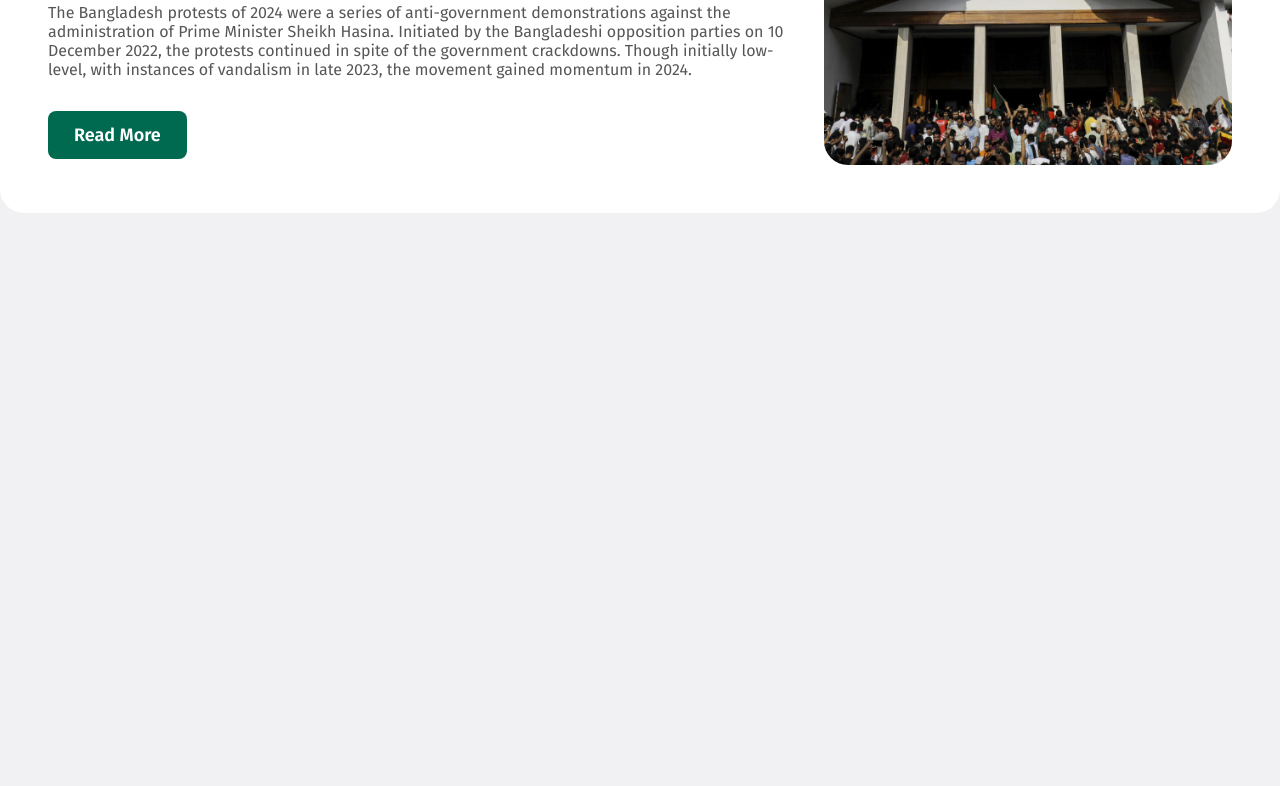
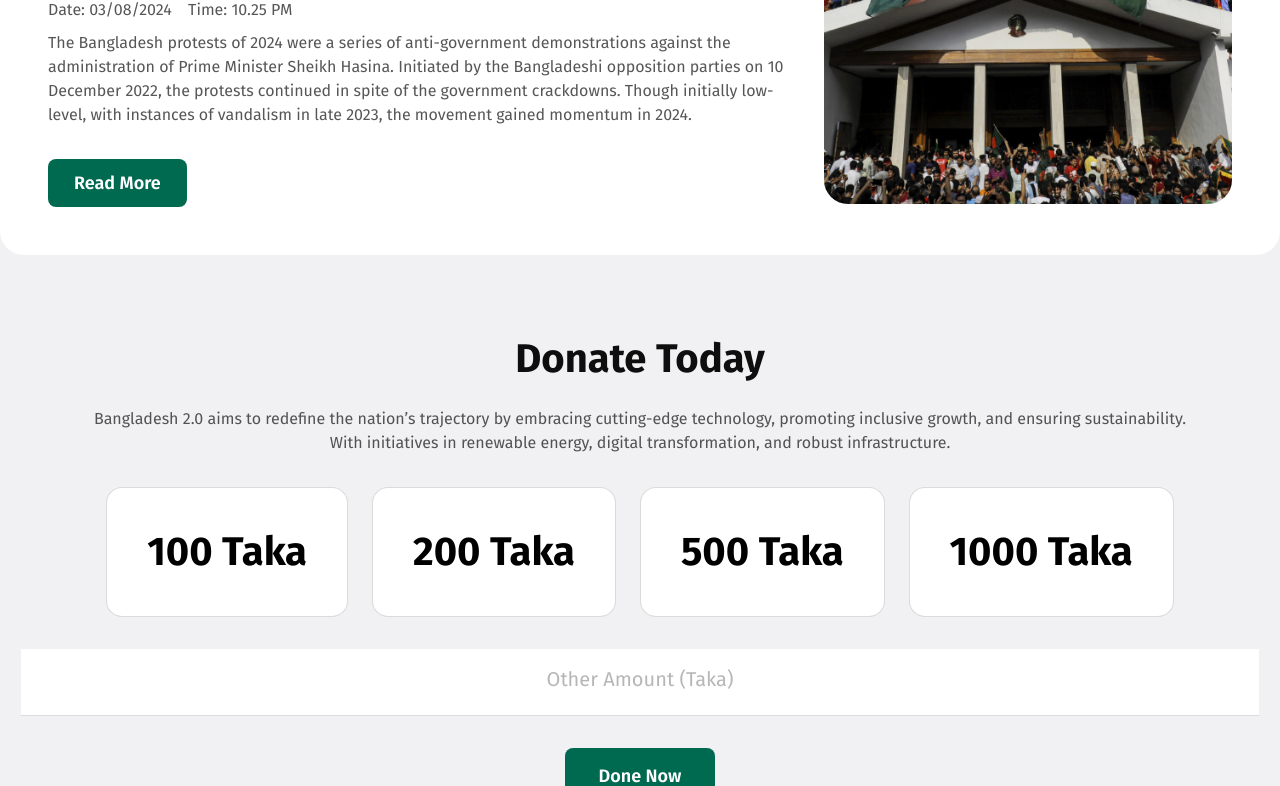
Before and after one commit to sazzad731/Assignment-1, a plain HTML site: page index.html in a window 1280 px wide. Shown: the part 2014-2800 px from the top of the page. Before the commit the page ends 2307 px from the top, so only its background shows below. Drawn offline with Linux system fonts and the light colour scheme.

Commit message:
donate section complete

```diff
--- a/index.html
+++ b/index.html
@@ -106,6 +106,24 @@
           </div>
         </div>
       </section>
+
+      <!-- Donate section -->
+       <section class="donate base-with">
+        <div>
+          <h2>Donate Today</h2>
+          <p>Bangladesh 2.0 aims to redefine the nation’s trajectory by embracing cutting-edge technology, promoting inclusive growth, and ensuring sustainability. <br> With initiatives in renewable energy, digital transformation, and robust infrastructure.</p>
+          <div class="donate-mount">
+            <span>100 Taka</span>
+            <span> 200 Taka</span>
+            <span>500 Taka</span>
+            <span>1000 Taka</span>
+          </div>
+          <div>
+            <input type="text" placeholder="Other Amount (Taka)">
+          </div>
+          <button class="donate-btn btn">Done Now</button>
+        </div>
+       </section>t
     </main>
     <footer></footer>
   </body>
--- a/style.css
+++ b/style.css
@@ -1,49 +1,52 @@
-@import url('https://fonts.googleapis.com/css2?family=Fira+Sans:ital,wght@0,100;0,200;0,300;0,400;0,500;0,600;0,700;0,800;0,900;1,100;1,200;1,300;1,400;1,500;1,600;1,700;1,800;1,900&display=swap');
+@import url("https://fonts.googleapis.com/css2?family=Fira+Sans:ital,wght@0,100;0,200;0,300;0,400;0,500;0,600;0,700;0,800;0,900;1,100;1,200;1,300;1,400;1,500;1,600;1,700;1,800;1,900&display=swap");
 
 /* common css */
-*{
+* {
   margin: 0;
   padding: 0;
   box-sizing: border-box;
   font-family: "Fira Sans", serif;
 }
 
-body{
-  background-color: #F1F1F3;
+body {
+  background-color: #f1f1f3;
 }
 
 /* shared css */
-.btn{
-  background-color: #006A50;
+.btn {
+  background-color: #006a50;
   border-radius: 8px;
   border: none;
-  color: #FFFFFF;
+  color: #ffffff;
   font-size: 18px;
   font-weight: 600;
   transition: 0.3s;
   cursor: pointer;
 }
 
-.btn:hover{
+.btn:hover {
   background-color: #007c5d;
 }
 
-h2{
+h2 {
   font-size: 40px;
   font-weight: 700;
-  color: #0E0E0E;
+  color: #0e0e0e;
 }
 
-.base-with{
+.base-with {
   max-width: 1536px;
 }
 
-
-
+p {
+  font-size: 16px;
+  font-weight: 400;
+  line-height: 24px;
+}
 
 /* hero section */
-.hero{
-  background-color: #C6E4D6;
+.hero {
+  background-color: #c6e4d6;
   margin: 80px auto;
   border-radius: 24px;
   padding: 80px 60px;
@@ -52,184 +55,237 @@ h2{
   justify-content: space-between;
 }
 
-.hero .info p{
+.hero .info p {
   font-size: 24px;
   font-weight: 500;
-  color: #0E0E0E;
+  color: #0e0e0e;
   opacity: 50%;
   margin-bottom: 16px;
 }
 
-.hero .info h1{
+.hero .info h1 {
   font-size: 56px;
   font-weight: 700;
   margin-bottom: 24px;
 }
 
-.hero .info button{
+.hero .info button {
   padding: 17px 34px;
 }
 
-
-
 /* Vision of Future section */
-.future{
+.future {
   margin: 0px auto 32px auto;
 }
 
-.future h2{
+.future h2 {
   margin-bottom: 24px;
 }
 
-.future p{
-  font-size: 16px;
-  font-weight: 400;
-  color: rgba(14,14,14,70%);
+.future p {
+  color: rgba(14, 14, 14, 70%);
   margin-bottom: 32px;
 }
 
-.future .future-cards{
+.future .future-cards {
   display: flex;
   align-items: center;
   justify-content: space-between;
   gap: 24px;
 }
 
-.future .future-cards .card{
+.future .future-cards .card {
   padding: 32px;
   border-radius: 16px;
 }
 
-.future .future-cards .card img{
+.future .future-cards .card img {
   margin-bottom: 25px;
 }
 
-.future .future-cards .card h4{
+.future .future-cards .card h4 {
   font-size: 20px;
   font-weight: 700;
-  color: rgba(14,14,14,80%);
+  color: rgba(14, 14, 14, 80%);
   margin-bottom: 12px;
 }
 
-.future .future-cards .card p{
-  font-size: 16px;
-  font-weight: 400;
+.future .future-cards .card p {
   margin-bottom: 24px;
 }
 
-.future .future-cards .card button{
+.future .future-cards .card button {
   padding: 11px 20px;
   border-radius: 8px;
   border: none;
   font-size: 16px;
   font-weight: 600;
-  color: #FFFFFF;
+  color: #ffffff;
   transition: 0.3s;
   cursor: pointer;
 }
 
-.future .future-cards .topic1{
+.future .future-cards .topic1 {
   background-color: rgba(84, 144, 245, 20%);
 }
 
-.future .future-cards .topic1 button{
-  background-color: #5490F5;
+.future .future-cards .topic1 button {
+  background-color: #5490f5;
 }
 
-.future .future-cards .topic1 button:hover{
+.future .future-cards .topic1 button:hover {
   background-color: #4685f1;
 }
 
-.future .future-cards .topic2{
-  background-color: #C6E4D6;
+.future .future-cards .topic2 {
+  background-color: #c6e4d6;
 }
 
-.future .future-cards .topic2 button{
-  background-color: #09A15C;
+.future .future-cards .topic2 button {
+  background-color: #09a15c;
 }
 
-.future .future-cards .topic2 button:hover{
+.future .future-cards .topic2 button:hover {
   background-color: #089254;
 }
 
-.future .future-cards .topic3{
-  background-color: #F7EBCF;
+.future .future-cards .topic3 {
+  background-color: #f7ebcf;
 }
 
-.future .future-cards .topic3 button{
-  background-color: #FFC239;
+.future .future-cards .topic3 button {
+  background-color: #ffc239;
 }
 
-.future .future-cards .topic3 button:hover{
+.future .future-cards .topic3 button:hover {
   background-color: #f8b415;
 }
 
-
-
-
 /* Recent News section */
-.news{
+.news {
   margin: 80px auto;
 }
 
-.news h2{
+.news h2 {
   margin-bottom: 24px;
 }
 
-.news p{
-  font-size: 16px;
-  font-weight: 400;
-  color: rgba(14,14,14,70%);
+.news p {
+  color: rgba(14, 14, 14, 70%);
   margin-bottom: 32px;
 }
 
-.news .news-card{
+.news .news-card {
   display: flex;
   align-items: center;
   gap: 32px;
   justify-content: space-between;
   padding: 48px;
-  background-color: #FFFFFF;
+  background-color: #ffffff;
   border-radius: 24px;
   margin-bottom: 24px;
 }
 
-.news .row-revers{
+.news .row-revers {
   flex-direction: row-reverse;
 }
 
-.news .news-card > img{
+.news .news-card > img {
   border-radius: 24px;
 }
 
-.news .row-revers > img{
+.news .row-revers > img {
   width: 408px;
   height: 306px;
   object-fit: cover;
 }
 
-.news .news-card h3{
+.news .news-card h3 {
   font-size: 32px;
   font-weight: 700;
-  color: rgba(14,14,14,80%);
+  color: rgba(14, 14, 14, 80%);
   margin-bottom: 12px;
 }
 
-.news .news-card .al-jazeera{
+.news .news-card .al-jazeera {
   margin-bottom: 12px;
 }
 
-.news .news-card .date-time{
+.news .news-card .date-time {
   margin-bottom: 12px;
-  font-size: 16px;
-  font-weight: 400;
-  color: rgba(14,14,14,70%);
+  color: rgba(14, 14, 14, 70%);
 }
 
-.news .news-card .date-time .date{
+.news .news-card .date-time .date {
   margin-right: 12px;
 }
 
-.news .news-card .news-btn{
+.news .news-card .news-btn {
   padding: 13px 26px;
 }
+
+/* Donate section */
+.donate {
+  margin: 80px auto;
+  text-align: center;
+
+}
+
+.donate h2 {
+  margin-bottom: 24px;
+}
+
+.donate p {
+  color: rgba(14, 14, 14, 70%);
+  margin-bottom: 32px;
+}
+
+.donate .donate-mount{
+  display: flex;
+  align-items: center;
+  justify-content: center;
+  gap: 24px;
+  margin-bottom: 32px;
+}
+
+.donate .donate-mount span{
+  padding: 40px;
+  border-radius: 16px;
+  background-color: #ffffff;
+  font-size: 40px;
+  font-weight: 700;
+  cursor: pointer;
+  transition: 0.1s;
+  border: 1px solid rgba(14, 14, 14, 15%);
+}
+
+/* .donate .donate-mount .active{
+  background-color: #C6E4D6;
+} */
+
+.donate .donate-mount span:hover{
+  background-color: #C6E4D6;
+}
+
+.donate input[type="text"]{
+  width: 1238px;
+  padding: 25px 0;
+  text-align: center;
+  border: none;
+  border-bottom: 1px solid rgba(14, 14, 14, 15%);
+  margin-bottom: 32px;
+}
+
+.donate input[type="text"]:focus{
+  outline-style: none;
+}
+
+::placeholder{
+  font-size: 20px;
+  font-weight: 400;
+  color: rgba(14, 14, 14, 30%);
+}
+
+.donate .donate-btn{
+  padding: 17px 34px;
+}
```
